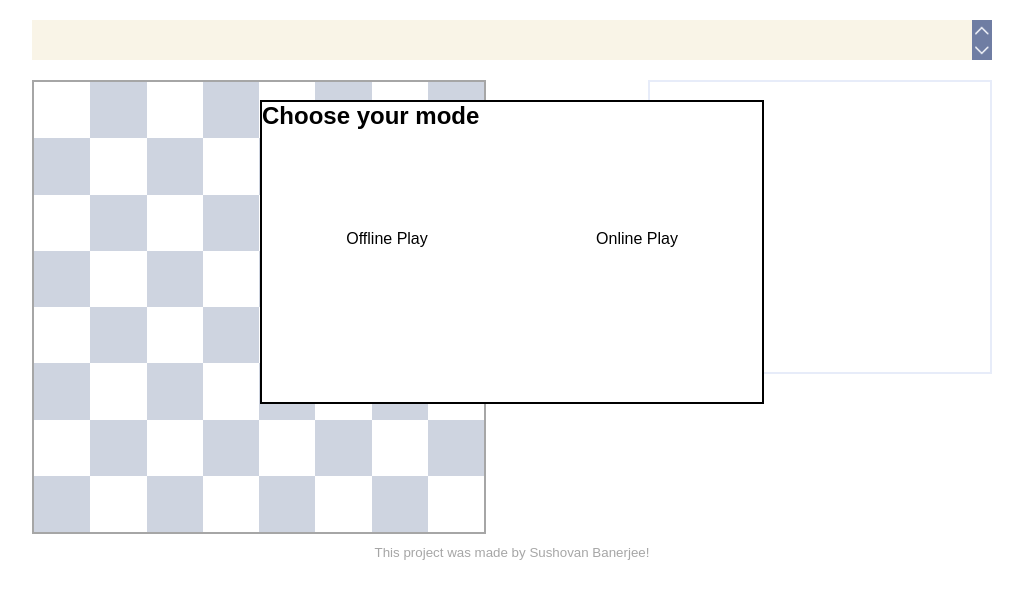
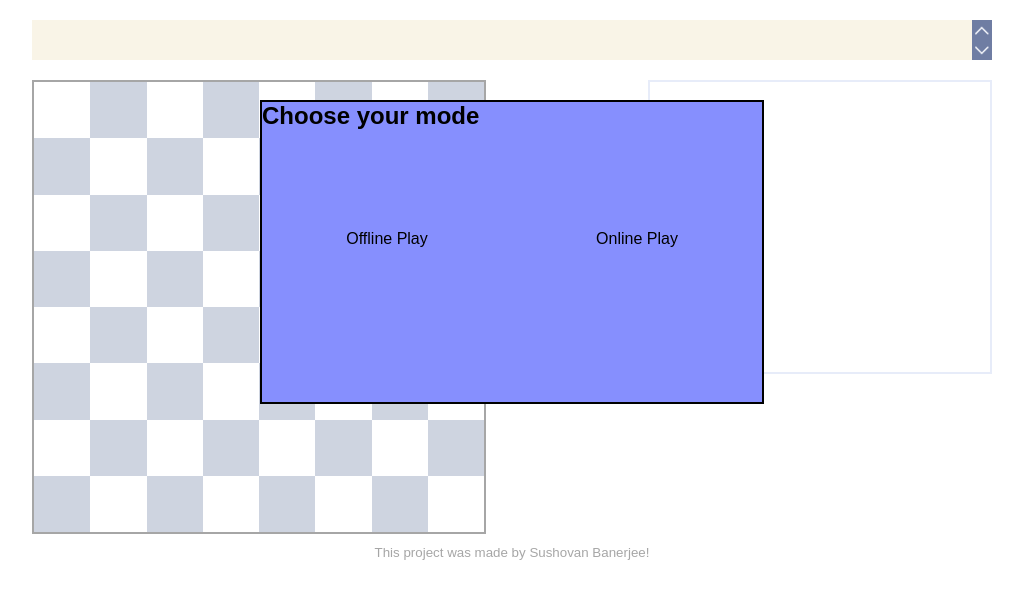
Before and after one commit to sushovanb02/playChess, a website: page index.html in a window 1280 px wide. Shown: the whole page, without its empty margins (128-1151 px from the left). Drawn offline with nearby package versions, Linux system fonts and the light colour scheme; a web font is replaced by a local one.

Commit message:
colour change

```diff
--- a/styles.css
+++ b/styles.css
@@ -40,7 +40,7 @@ html[xmlns] .clearfix {
 .overscreen{
 	width: 500px;
 	height: 300px;
-	background: #FFF;
+	background: #868ffe;
 	border: 2px black solid;
 	margin: 100px auto 0px auto;
 	clear: both;
```
